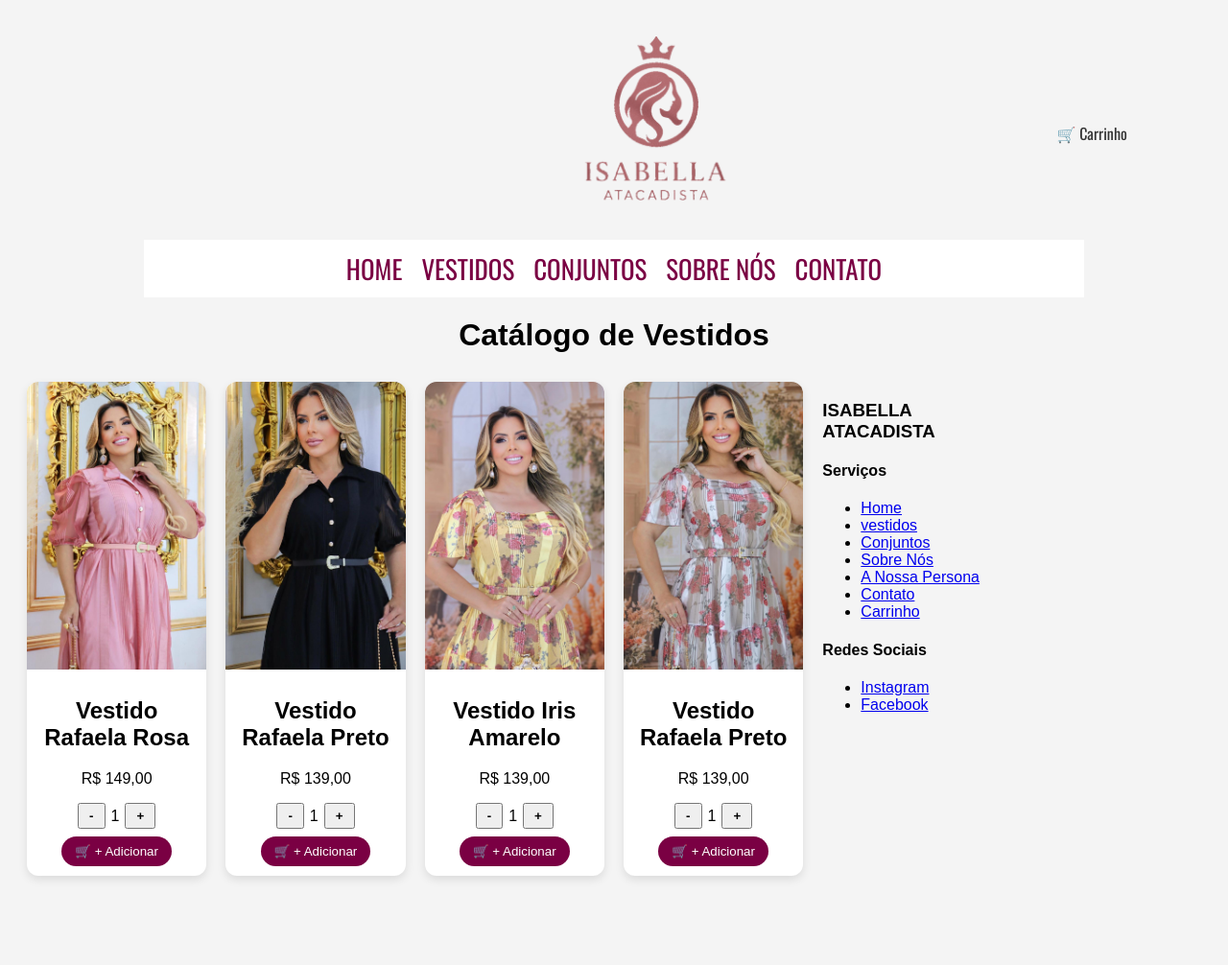
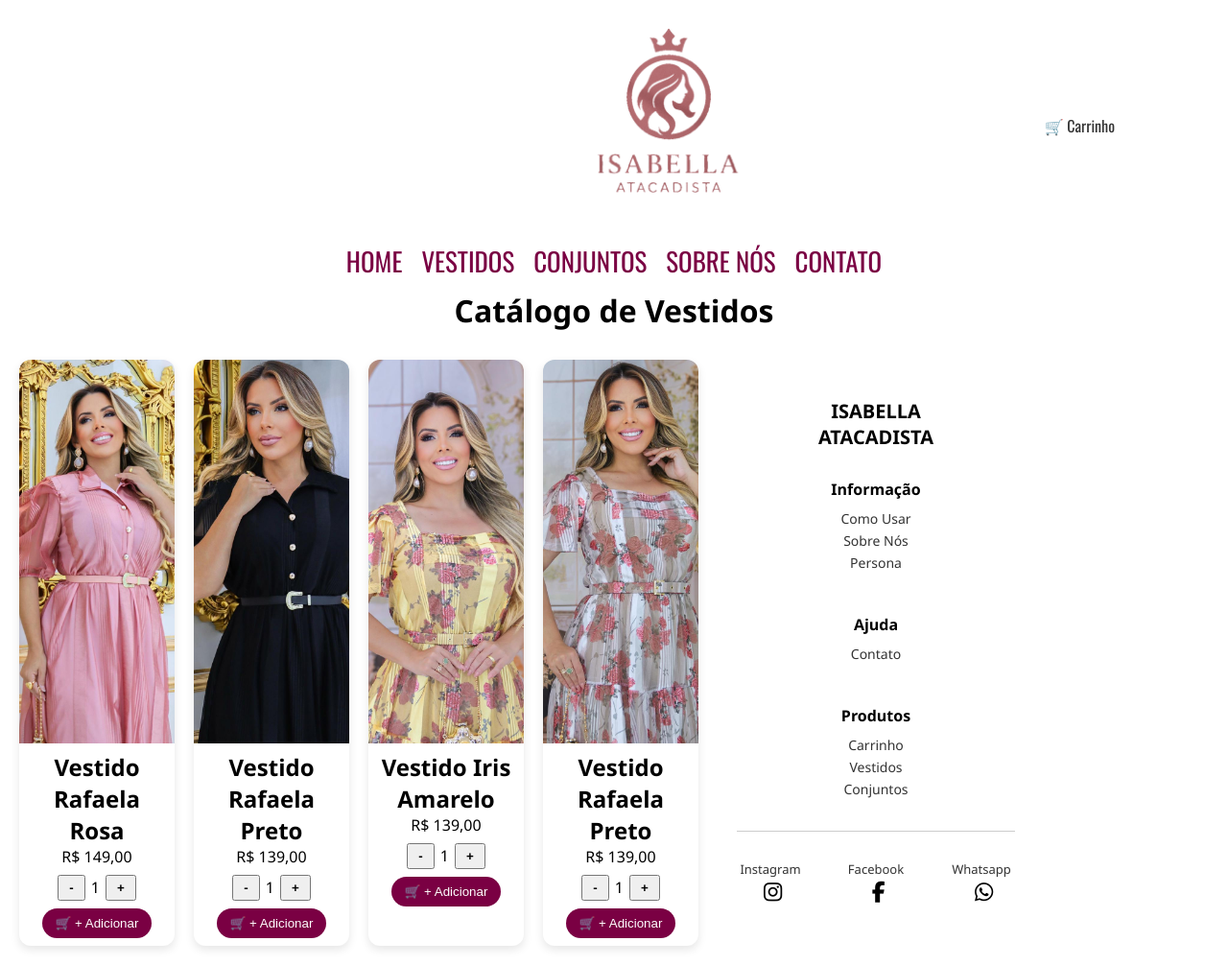
Before and after one commit to PFLYIN/IsabellaAtacadista, a PHP site: page /catalago1.php in a window 1280 px wide. Shown: the whole page at 96% size. Before the commit the page ends 917 px from the top, so only its background shows below. Run offline with PHP 8.4, Linux system fonts and the light colour scheme.

Commit message:
home feito, ajeitanto o catalago1

```diff
--- a/CSS/catalago1.css
+++ b/CSS/catalago1.css
@@ -1,11 +1,12 @@
 body {
-  font-family: Poppins, sans-serif;
-  background: #f4f4f4;
+  font-family: 'Segoe UI', sans-serif;
+      background-color: #fff;
   padding: 20px;
   /* Define a fonte, cor de fundo e espaçamento da página */
 }
 
 .titulo {
+   font-family: 'Segoe UI', sans-serif;
   text-align: center;
   margin-bottom: 30px;
   /* Centraliza e estiliza o título */
@@ -60,7 +61,7 @@ body {
 
 .produto img {
   width: 100%;
-  height: 300px;
+  height: 400px;
   object-fit: cover;
   cursor: pointer;
   /* Ajusta as imagens dos produtos */
@@ -118,8 +119,8 @@ body {
 .modal-conteudo {
   margin: auto;
   display: block;
-  width: 80%;
-  max-width: 700px;
+  width: 45%;
+  max-width: 660px;
   position: absolute;
   top: 50%;
   left: 50%;
@@ -132,16 +133,17 @@ body {
   position: absolute;
   top: 50%;
   transform: translateY(-50%);
-  background: rgba(255,255,255,0.7);
-  border: none;
-  font-size: 2rem;
-  padding: 10px 18px;
+  border: 2px solid #ffffff00;
+  background: transparent;
+  color: #ffffff;
+  font-size: 3rem;
   cursor: pointer;
   z-index: 1002;
   border-radius: 50%;
-  user-select: none;
-  /* Estiliza os botões de navegação do modal */
+  text-decoration: none;
+  /* Sem fundo, apenas borda branca e cor branca */
 }
+
 
 .modal .anterior { left: 20px; }
 .modal .proximo { right: 20px; }
@@ -150,7 +152,7 @@ body {
   top: 20px;
   right: 30px;
   color: white;
-  font-size: 40px;
+  font-size: 50px;
   cursor: pointer;
   z-index: 1003;
   /* Estiliza o botão de fechar o modal */
--- a/catalago1.php
+++ b/catalago1.php
@@ -85,6 +85,7 @@
 </div>
 
 <script src="carrinho.js"></script>
-<?php include "footer.php";?>
+
 </body>
 </html>
+<?php include "footer.php";?>
--- a/footer.php
+++ b/footer.php
@@ -1,58 +1,161 @@
-<footer class="site-footer">
-    <div class="site-footer-content">
-        <div class="footer-logo">
-            <h3>ISABELLA ATACADISTA</h3>
-            <div class="footer-colum">
-                <h4>Serviços</h4>
-                <ul>
-                    <li><a href="index.php">Home</a></li>
-                    <li><a href="catalago1.php">vestidos</a></li>
-                    <li><a href="catalagoconjunto.php">Conjuntos</a></li>
-                    <li><a href="sobrenos.php">Sobre Nós</a></li>
-                    <li><a href="persona.php">A Nossa Persona</a></li>
-                    <li><a href="contato.php">Contato</a></li>
-                    <li><a href="carrinho.js">Carrinho</a></li>
-                </ul>
+<!DOCTYPE html>
+<html lang="pt-BR">
+<head>
+  <meta charset="UTF-8">
+  <title>Ícones Sociais</title>
+  <link rel="stylesheet" href="https://cdnjs.cloudflare.com/ajax/libs/font-awesome/6.5.0/css/all.min.css">
+</head>
+<body>
+  <footer>
+    <div class="footer-logo">ISABELLA<br>ATACADISTA</div>
+    <div class="footer-colums">
+      <div class="footer-col">
+        <h4>Informação</h4>
+        <a href="">Como Usar</a>
+        <a href="sobre.php">Sobre Nós</a>
+        <a href="">Persona</a>
       </div>
-            <div class="footer-colum">
-                <h4>Redes Sociais</h4>
-                <ul>
-                    <li><a href="https://www.instagram.com/isabella_atacadista/" target="_blank">Instagram</a></li>
-                    <li><a href="https://www.facebook.com/IsabellaAtacadista" target="_blank">Facebook</a></li>
-
+      <div class="footer-col">
+        <h4>Ajuda</h4>
+        <a href="contato.php">Contato</a>
+      </div>
+      <div class="footer-col">
+        <h4>Produtos</h4>
+        <a href="carrinho.php">Carrinho</a>
+        <a href="catalago1.php">Vestidos</a>
+        <a href="catalagoconjunto.php">Conjuntos</a>
       </div>
     </div>
-
+    <div class="footer-bottom">
+      <div class="social-icons">
+        <div class="social-item">
+          <span>Instagram</span>
+          <a href="https://instagram.com" target="_blank"><i class="fab fa-instagram"></i></a>
+        </div>
+        <div class="social-item">
+          <span>Facebook</span>
+          <a href="https://facebook.com" target="_blank"><i class="fab fa-facebook-f"></i></a>
+        </div>
+        <div class="social-item">
+          <span>Whatsapp</span>
+          <a href="https://wa.me/seunumero" target="_blank"><i class="fab fa-whatsapp"></i></a>
+        </div>
+      </div>
+    </div>
   </footer>
+</body>
 
 <style>
-
-.footer {
-    background-color: #222; /* Um tom de cinza escuro */
-    color: #f1f1f1; /* Cor de texto mais clara */
-    padding: 20px 0; /* Mais espaçamento vertical */
-    text-align: center;
-    margin-top: 40px; /* Adiciona um espaço acima do rodapé */
-    font-family: 'Oswald', sans-serif; /* Consistência de fonte */
+      * {
+      margin: 0;
+      padding: 0;
+      box-sizing: border-box;
     }
 
-.footer-content p {
-    margin: 5px 0; /* Espaçamento menor entre as linhas de texto */
-    font-size: 14px; /* Tamanho de fonte um pouco menor */
+    body {
+      font-family: 'Segoe UI', sans-serif;
+      background-color: #fff;
+      color: #000;
     }
 
-.social-links {
-    margin-top: 15px; /* Espaçamento acima dos ícones */
+    footer {
+      background-color:rgba(249, 249, 249, 0);
+      padding: 40px 20px;
+      text-align: center;
     }
 
-.social-icon {
-    width: 24px; /* Ícones um pouco menores */
-    height: 24px;
-    transition: opacity 0.3s; /* Transição mais suave */
+    .footer-logo {
+      font-size: 20px;
+      font-weight: bold;
+      margin-bottom: 30px;
     }
 
-.social-icon:hover {
-    opacity: 0.7; /* Efeito de hover mais sutil que o scale */
-    transform: none; /* Remove o scale se preferir */
+    .footer-colums {
+      display: flex;
+      flex-wrap: wrap;
+      justify-content: center;
+      gap: 40px;
+      margin-bottom: 30px;
+    }
+
+    .footer-col {
+      min-width: 200px;
+    }
+
+    .footer-col h4 {
+      font-size: 16px;
+      margin-bottom: 10px;
+    }
+
+    .footer-col p, .footer-col a {
+      font-size: 14px;
+      color: #333;
+      text-decoration: none;
+      display: block;
+      margin: 4px 0;
+    }
+
+    .footer-bottom {
+      border-top: 1px solid #ccc;
+      padding-top: 20px;
+      font-size: 13px;
+      color: #555;
+      display: flex;
+      flex-direction: column;
+      align-items: center;
+      justify-content: center;
+      gap: 10px;
+    }
+
+    .footer-bottom a {
+      color: #000;
+      text-decoration: none;
+      margin-left: 5px;
+    }
+
+    .social-icons {
+      display: flex;
+      justify-content: center;
+      gap: 40px;
+      margin-top: 10px;
+    }
+
+    .social-item {
+      display: flex;
+      flex-direction: column;
+      align-items: center;
+      min-width: 70px;
+    }
+
+    .social-item span {
+      font-size: 13px;
+      color: #333;
+      margin-bottom: 4px;
+    }
+
+    .social-item a {
+      color: #000;
+      font-size: 22px;
+      text-decoration: none;
+      transition: color 0.2s;
+    }
+
+    .social-item a:hover {
+      color: #a6004f;
+    }
+
+    @media (max-width: 600px) {
+      .footer-colums {
+        flex-direction: column;
+        align-items: center;
+      }
+
+      .footer-col {
+        align-items: center;
+      }
+
+      .social-icons {
+        gap: 20px;
+      }
     }
 </style>
```
Also changed, not shown: CSS/style.css (+203 -58 lines), index.php (+56 -25 lines), IMG-Carrossel/I_20250524_235000_0000.png (added), blusinhas.php (added), sobre.php (added), 3 other files. Lines whose indentation alone changed are shown as unchanged.
